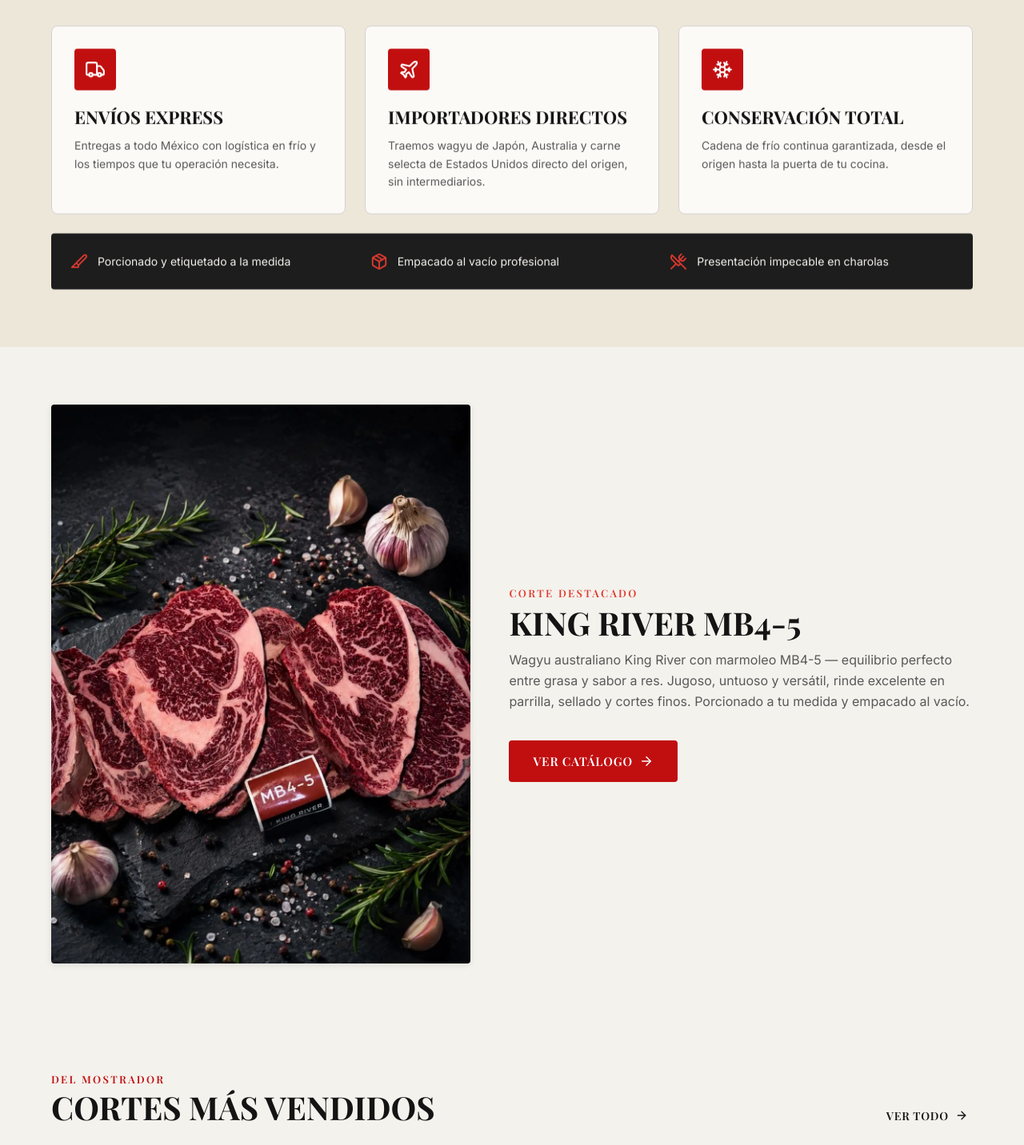
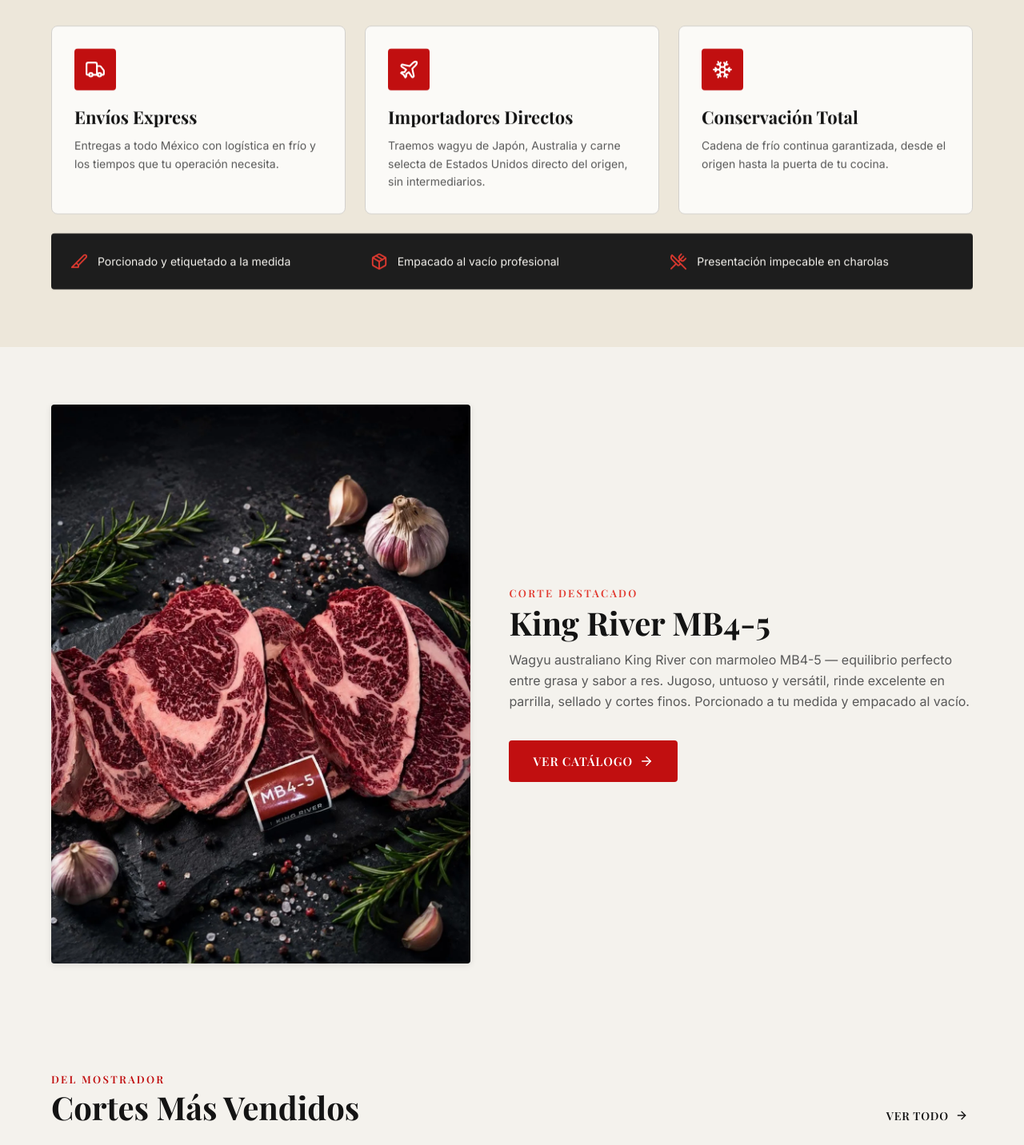
Before and after one commit to BitByteKev/Meat-Connection, a React (Vite) app: page / in a window 1280 px wide. Shown: the part 1100-2532 px from the top of the page at 80% size. Built offline with nearby package versions, Linux system fonts and the light colour scheme; a web font is replaced by a local one.

Commit message:
Make big headings serif title-case (drop uppercase on display titles)

```diff
--- a/src/app.jsx
+++ b/src/app.jsx
@@ -97,7 +97,7 @@
   return (
     <div style={{ position: 'relative', height: height + 'px', background: bg, color: fg, display: 'flex',
       flexDirection: 'column', justifyContent: 'flex-end', padding: big ? '28px' : '18px', overflow: 'hidden' }}>
-      <div style={{ position: 'relative', fontFamily: 'var(--font-display)', textTransform: 'uppercase',
+      <div style={{ position: 'relative', fontFamily: 'var(--font-display)',
         lineHeight: 0.98, fontWeight: 700, fontSize: big ? '54px' : '30px' }}>{name}</div>
     </div>
   );
@@ -270,7 +270,7 @@
       </div>
       <div style={{ padding: '18px', display: 'flex', flexDirection: 'column', gap: '12px', flex: 1 }}>
         <div>
-          <div style={{ fontFamily: 'var(--font-display)', textTransform: 'uppercase', fontWeight: 600, fontSize: '20px', lineHeight: 1.05, color: 'var(--text-strong)' }}>{p.name}</div>
+          <div style={{ fontFamily: 'var(--font-display)', fontWeight: 600, fontSize: '20px', lineHeight: 1.05, color: 'var(--text-strong)' }}>{p.name}</div>
           <div style={{ fontSize: '13px', color: 'var(--text-muted)', marginTop: '4px' }}>{cardHook(p.description)}</div>
         </div>
         <div style={{ marginTop: 'auto' }}>
@@ -399,7 +399,7 @@
             {p.badge && <Badge tone="red" solid>{p.badge}</Badge>}
             <Badge tone="success">{t.pdp.available}</Badge>
           </div>
-          <h1 className="mc-page-title" style={{ fontFamily: 'var(--font-display)', textTransform: 'uppercase', fontWeight: 700, fontSize: '48px', lineHeight: 0.98, margin: '0 0 16px', color: 'var(--text-strong)' }}>{p.name}</h1>
+          <h1 className="mc-page-title" style={{ fontFamily: 'var(--font-display)', fontWeight: 700, fontSize: '48px', lineHeight: 0.98, margin: '0 0 16px', color: 'var(--text-strong)' }}>{p.name}</h1>
           <div className="mc-pdp-actions" style={{ margin: '24px 0', display: 'flex', flexWrap: 'wrap', gap: '20px', alignItems: 'flex-end' }}>
             <div>
               <div style={{ fontFamily: 'var(--font-display)', textTransform: 'uppercase', letterSpacing: '0.06em', fontWeight: 600, fontSize: '12px', color: 'var(--text-muted)', marginBottom: '8px' }}>{t.pdp.saleType}</div>
@@ -458,7 +458,7 @@
       <div onClick={onClose} style={{ position: 'fixed', inset: 0, background: 'rgba(20,20,20,0.5)', opacity: open ? 1 : 0, pointerEvents: open ? 'auto' : 'none', transition: 'opacity var(--dur-med)', zIndex: 40 }}></div>
       <aside style={{ position: 'fixed', top: 0, right: 0, height: '100%', width: '400px', maxWidth: '92vw', background: 'var(--surface-page)', boxShadow: 'var(--shadow-lg)', transform: open ? 'translateX(0)' : 'translateX(100%)', transition: 'transform var(--dur-slow) var(--ease-out)', zIndex: 50, display: 'flex', flexDirection: 'column' }}>
         <div style={{ background: 'var(--mc-charcoal)', color: 'var(--mc-paper)', padding: '20px 22px', display: 'flex', alignItems: 'center', justifyContent: 'space-between' }}>
-          <span style={{ fontFamily: 'var(--font-display)', textTransform: 'uppercase', letterSpacing: '0.08em', fontWeight: 700, fontSize: '20px' }}>{t.cart.title}</span>
+          <span style={{ fontFamily: 'var(--font-display)', letterSpacing: '0.08em', fontWeight: 700, fontSize: '20px' }}>{t.cart.title}</span>
           <button onClick={onClose} aria-label={t.cart.close} style={{ border: 'none', background: 'transparent', color: 'var(--mc-ink-200)', cursor: 'pointer', display: 'flex' }}><Icon name="X" size={22} color="var(--mc-ink-200)" /></button>
         </div>
         {items.length === 0 ? (
@@ -476,7 +476,7 @@
                   <img src={it.img || window.MC_IMG[it.id]} alt={t.products[it.id].name} loading="lazy" decoding="async" style={{ width: '100%', height: '100%', objectFit: 'cover' }} />
                 </div>
                 <div style={{ flex: 1 }}>
-                  <div style={{ fontFamily: 'var(--font-display)', textTransform: 'uppercase', fontWeight: 600, fontSize: '15px', color: 'var(--text-strong)', lineHeight: 1.1, marginBottom: '3px' }}>{t.products[it.id].name}</div>
+                  <div style={{ fontFamily: 'var(--font-display)', fontWeight: 600, fontSize: '15px', color: 'var(--text-strong)', lineHeight: 1.1, marginBottom: '3px' }}>{t.products[it.id].name}</div>
                   <div style={{ fontSize: '11px', textTransform: 'uppercase', letterSpacing: '0.04em', color: 'var(--text-muted)', marginBottom: '8px' }}>{it.saleType === 'menudeo' ? t.pdp.menudeo : t.pdp.mayoreo}</div>
                   <div style={{ display: 'flex', alignItems: 'center', gap: '10px' }}>
                     <div style={{ display: 'flex', alignItems: 'center', border: '1px solid var(--border-default)', borderRadius: 'var(--radius-sm)' }}>
@@ -546,7 +546,7 @@
   return (
     <div style={{ marginBottom: '36px', maxWidth: '640px' }}>
       <div style={{ fontFamily: 'var(--font-display)', textTransform: 'uppercase', letterSpacing: '0.18em', fontWeight: 600, fontSize: '13px', color: 'var(--mc-red-bright)' }}>{eyebrow}</div>
-      <h2 className="mc-section-title" style={{ fontFamily: 'var(--font-display)', textTransform: 'uppercase', fontWeight: 700, fontSize: '40px', lineHeight: 1.02, margin: '8px 0 0', color: light ? 'var(--mc-paper)' : 'var(--text-strong)' }}>{title}</h2>
+      <h2 className="mc-section-title" style={{ fontFamily: 'var(--font-display)', fontWeight: 700, fontSize: '40px', lineHeight: 1.02, margin: '8px 0 0', color: light ? 'var(--mc-paper)' : 'var(--text-strong)' }}>{title}</h2>
       {sub && <p style={{ fontFamily: 'var(--font-body)', fontSize: '16px', lineHeight: 1.6, margin: '14px 0 0', color: light ? 'var(--mc-ink-200)' : 'var(--text-muted)' }}>{sub}</p>}
     </div>
   );
@@ -566,7 +566,7 @@
               <div style={{ width: '52px', height: '52px', borderRadius: 'var(--radius-md)', background: 'var(--mc-red)', display: 'flex', alignItems: 'center', justifyContent: 'center', marginBottom: '18px' }}>
                 <Icon name={ic} size={26} color="#fff" />
               </div>
-              <div style={{ fontFamily: 'var(--font-display)', textTransform: 'uppercase', fontWeight: 700, fontSize: '22px', color: 'var(--text-strong)' }}>{title}</div>
+              <div style={{ fontFamily: 'var(--font-display)', fontWeight: 700, fontSize: '22px', color: 'var(--text-strong)' }}>{title}</div>
               <p style={{ fontFamily: 'var(--font-body)', fontSize: '14px', lineHeight: 1.6, color: 'var(--text-muted)', margin: '10px 0 0' }}>{d}</p>
             </Card>
           ))}
@@ -684,7 +684,7 @@
           {sent ? (
             <div style={{ display: 'flex', flexDirection: 'column', alignItems: 'center', textAlign: 'center', gap: '12px', padding: '32px 0' }}>
               <Icon name="CheckCircle2" size={44} color="var(--mc-success)" />
-              <div style={{ fontFamily: 'var(--font-display)', textTransform: 'uppercase', fontWeight: 700, fontSize: '22px', color: 'var(--text-strong)' }}>{t.contact.thanksTitle}</div>
+              <div style={{ fontFamily: 'var(--font-display)', fontWeight: 700, fontSize: '22px', color: 'var(--text-strong)' }}>{t.contact.thanksTitle}</div>
               <p style={{ fontFamily: 'var(--font-body)', fontSize: '14px', color: 'var(--text-muted)', margin: 0 }}>{t.contact.thanksMsg}</p>
               <Button variant="primary" onClick={onQuote} iconLeft={<Icon name="MessageCircle" size={16} color="#fff" />}>{t.contact.thanksBtn}</Button>
             </div>
@@ -842,7 +842,7 @@
               <div style={{ color: 'var(--mc-red)', letterSpacing: '2px', fontSize: '15px' }}>★★★★★</div>
               <p style={{ fontFamily: 'var(--font-body)', fontSize: '15px', lineHeight: 1.65, color: 'var(--text-body)', margin: 0, flex: 1 }}>“{item.quote}”</p>
               <div style={{ borderTop: '1px solid var(--border-subtle)', paddingTop: '14px' }}>
-                <div style={{ fontFamily: 'var(--font-display)', textTransform: 'uppercase', letterSpacing: '0.04em', fontWeight: 700, fontSize: '14px', color: 'var(--text-strong)' }}>{item.who}</div>
+                <div style={{ fontFamily: 'var(--font-display)', letterSpacing: '0.04em', fontWeight: 700, fontSize: '14px', color: 'var(--text-strong)' }}>{item.who}</div>
                 <div style={{ fontSize: '13px', color: 'var(--text-muted)', marginTop: '2px' }}>{item.biz}</div>
               </div>
             </Card>
@@ -885,7 +885,7 @@
           <div className="mc-feature-head" style={{ display: 'flex', alignItems: 'flex-end', justifyContent: 'space-between', marginBottom: '28px' }}>
             <div>
               <div style={{ fontFamily: 'var(--font-display)', textTransform: 'uppercase', letterSpacing: '0.18em', fontWeight: 600, fontSize: '13px', color: 'var(--mc-red)' }}>{t.bestsellers.eyebrow}</div>
-              <h2 className="mc-section-title" style={{ fontFamily: 'var(--font-display)', textTransform: 'uppercase', fontWeight: 700, fontSize: '40px', margin: '6px 0 0', color: 'var(--text-strong)' }}>{t.bestsellers.title}</h2>
+              <h2 className="mc-section-title" style={{ fontFamily: 'var(--font-display)', fontWeight: 700, fontSize: '40px', margin: '6px 0 0', color: 'var(--text-strong)' }}>{t.bestsellers.title}</h2>
             </div>
             <button onClick={() => nav('shop')} style={{ border: 'none', background: 'transparent', cursor: 'pointer', display: 'flex', alignItems: 'center', gap: '8px', fontFamily: 'var(--font-display)', textTransform: 'uppercase', letterSpacing: '0.06em', fontWeight: 600, fontSize: '14px', color: 'var(--text-strong)' }}>{t.bestsellers.seeAll} <Icon name="ArrowRight" size={16} /></button>
           </div>
@@ -898,7 +898,7 @@
       </>)}
       {view === 'shop' && (
         <section style={{ maxWidth: 'var(--container-max)', margin: '0 auto', padding: '40px 24px 80px' }}>
-          <h1 className="mc-page-title" style={{ fontFamily: 'var(--font-display)', textTransform: 'uppercase', fontWeight: 700, fontSize: '48px', margin: '0 0 8px', color: 'var(--text-strong)' }}>{t.shop.title}</h1>
+          <h1 className="mc-page-title" style={{ fontFamily: 'var(--font-display)', fontWeight: 700, fontSize: '48px', margin: '0 0 8px', color: 'var(--text-strong)' }}>{t.shop.title}</h1>
           <p style={{ fontFamily: 'var(--font-body)', fontSize: '16px', color: 'var(--text-muted)', margin: '0 0 28px' }}>{fmt(t.shop.count, { n: filtered.length })}</p>
           <ShopToolbar active={cat} onPick={setCat} />
           <ProductGrid products={filtered} onOpen={open} />
```
